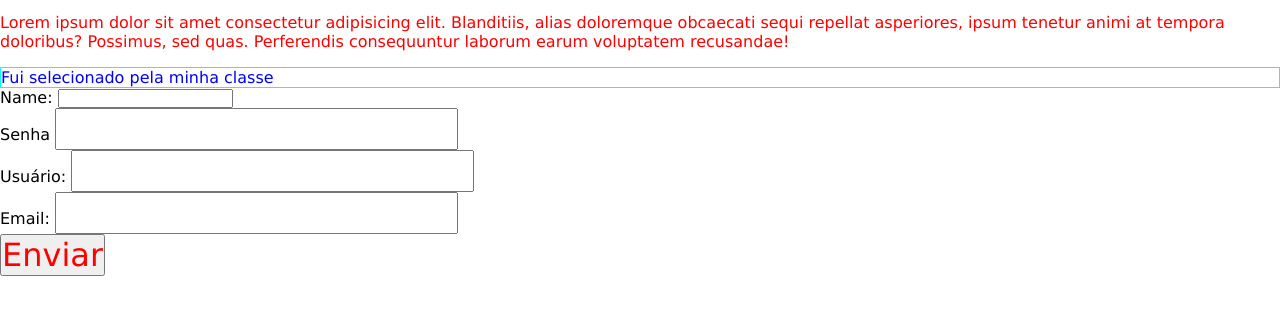
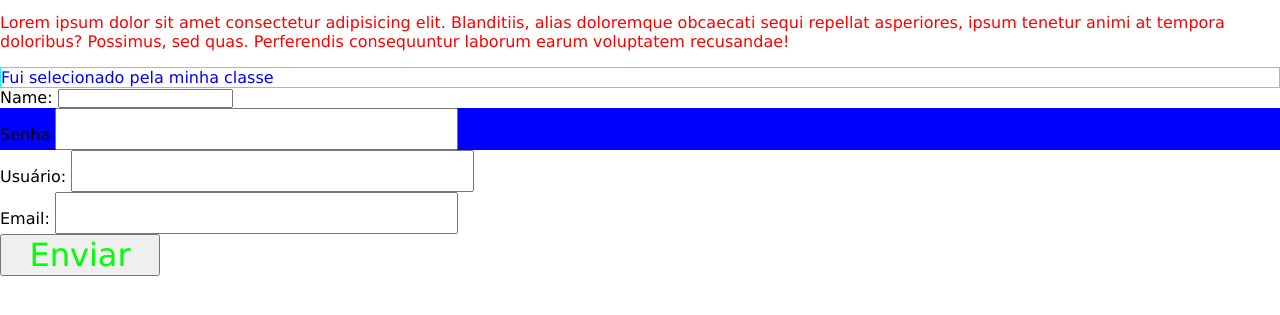
Before and after one commit to 7klucass/seletores_css, a plain HTML site: page index.html in a window 1280 px wide. Shown: the part 85-400 px from the top of the page. Drawn offline with Linux system fonts and the light colour scheme.

Commit message:
seletor_css

```diff
--- a/index.html
+++ b/index.html
@@ -21,7 +21,7 @@
 
         <p class="paragrafo">Fui selecionado pela minha classe</p>
 
-        <form action="">
+        <form action="" class="cadastro-form">
             <div>
                 <label for="">Name:</label>
                 <input type="text">
--- a/style.css
+++ b/style.css
@@ -31,8 +31,20 @@ main{
 input[type="password"] {
     font-size: 2rem;
 }
+/* seletor por descendente */
 
 .login-form input{
     font-size: 2rem;
     color: #f00;
 }
+/* seletor por filhos */
+.login-form>input{
+    color: #0f0;
+    width: 10rem;
+}
+
+/* pseudo-classes */
+.cadastro-form div:nth-of-type(2){
+    background: #00F;
+
+}
```
